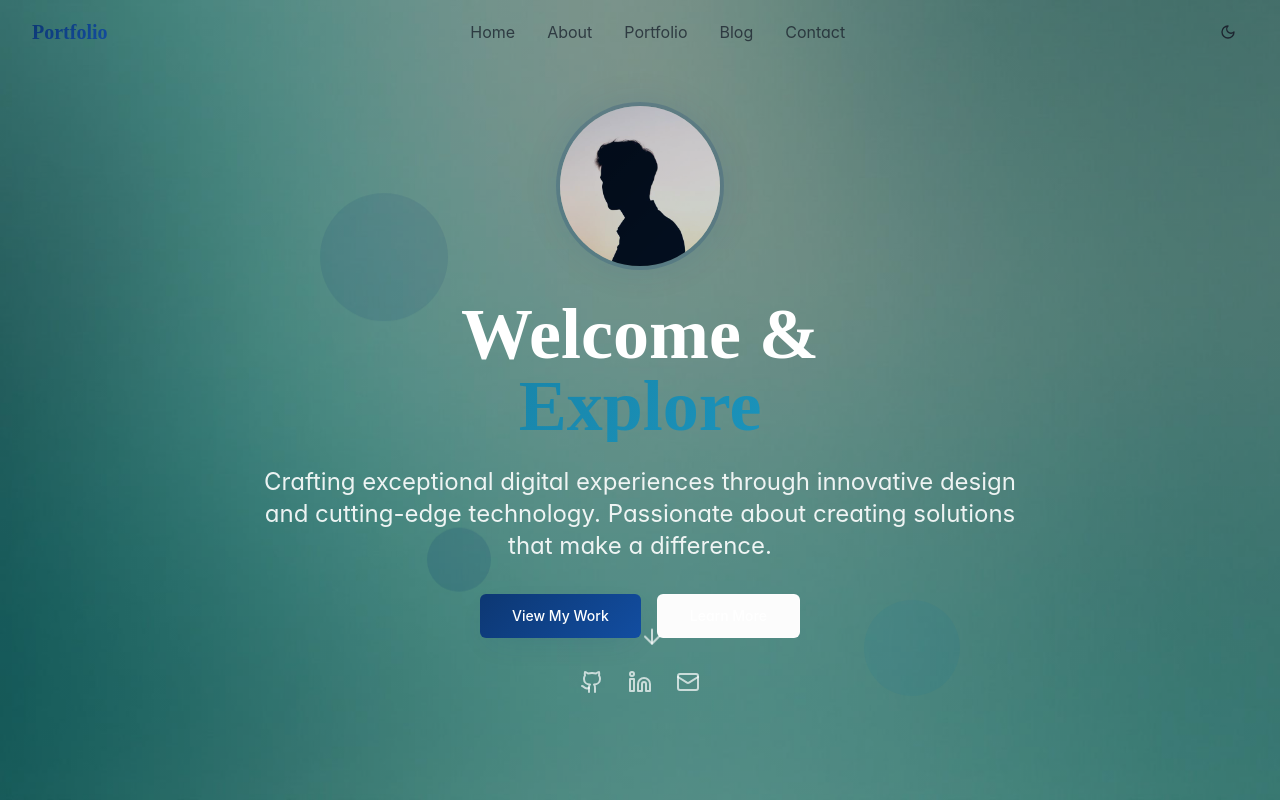
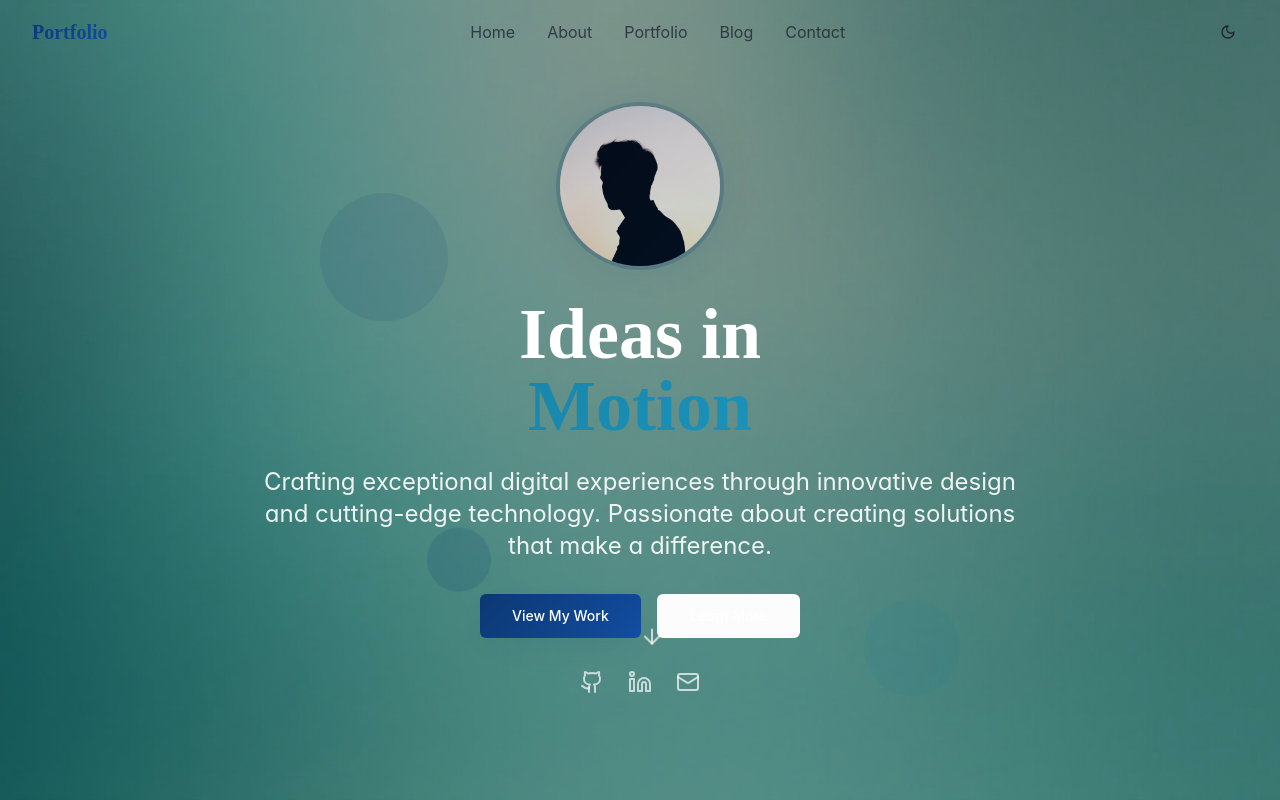
Before and after one commit to iamNarenA/itsMine, a React (Vite) app: page / in a window 1280 px wide. Shown: the top 800 px of the page. Built offline with nearby package versions, Linux system fonts and the light colour scheme.

Commit message:
Change hero section text
Change the text in the hero section to "Ideas in Motion".

```diff
--- a/src/components/HeroSection.tsx
+++ b/src/components/HeroSection.tsx
@@ -53,8 +53,8 @@ const HeroSection = () => {
           {/* Hero Text */}
           <div className="space-y-6 animate-fade-in-up" style={{ animationDelay: '0.2s' }}>
             <h1 className="text-4xl md:text-6xl lg:text-7xl font-bold text-white leading-tight">
-              Welcome &
-              <span className="block text-gradient-accent">Explore</span>
+              Ideas in
+              <span className="block text-gradient-accent">Motion</span>
             </h1>
 
             <p className="text-xl md:text-2xl text-white/90 max-w-3xl mx-auto leading-relaxed">
```
